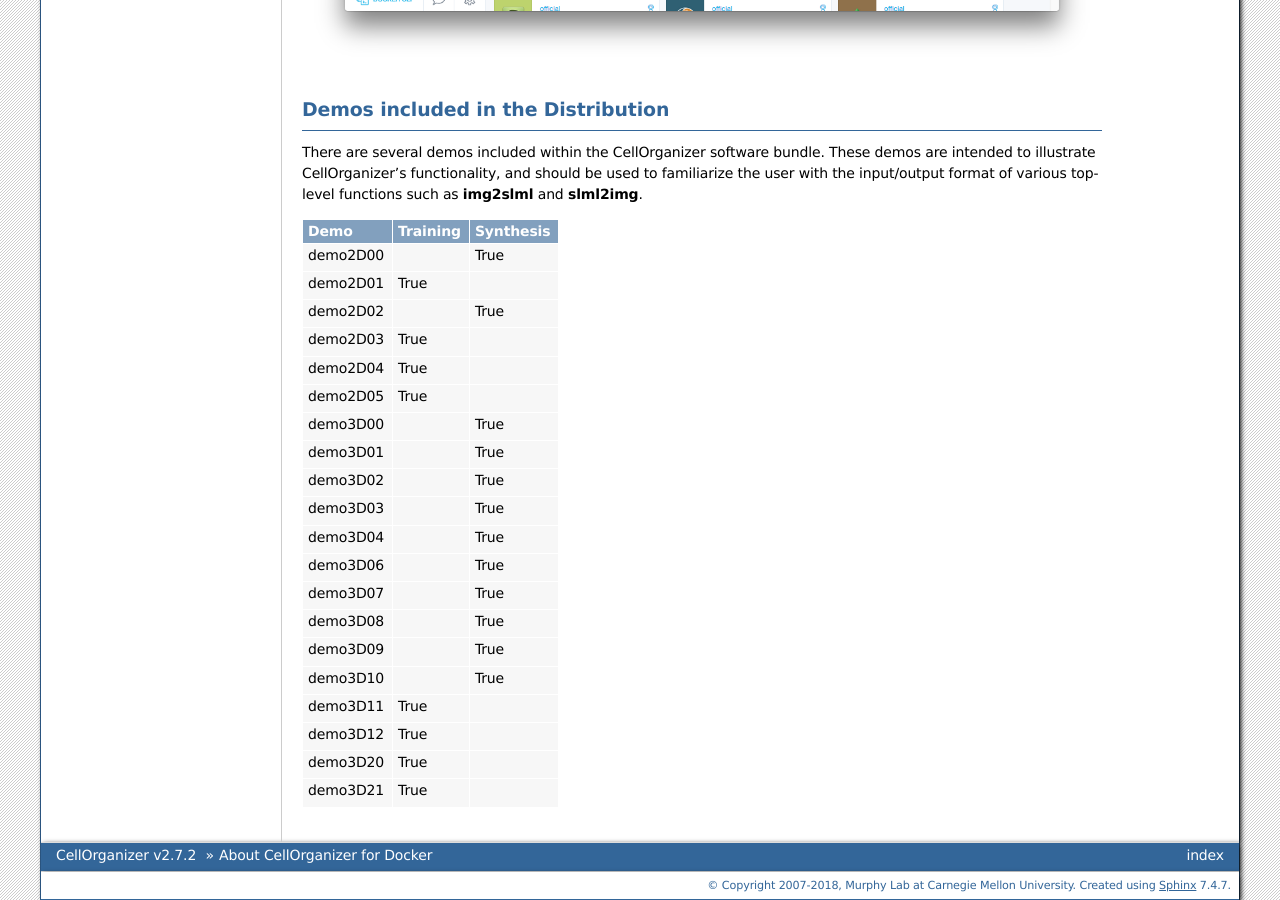
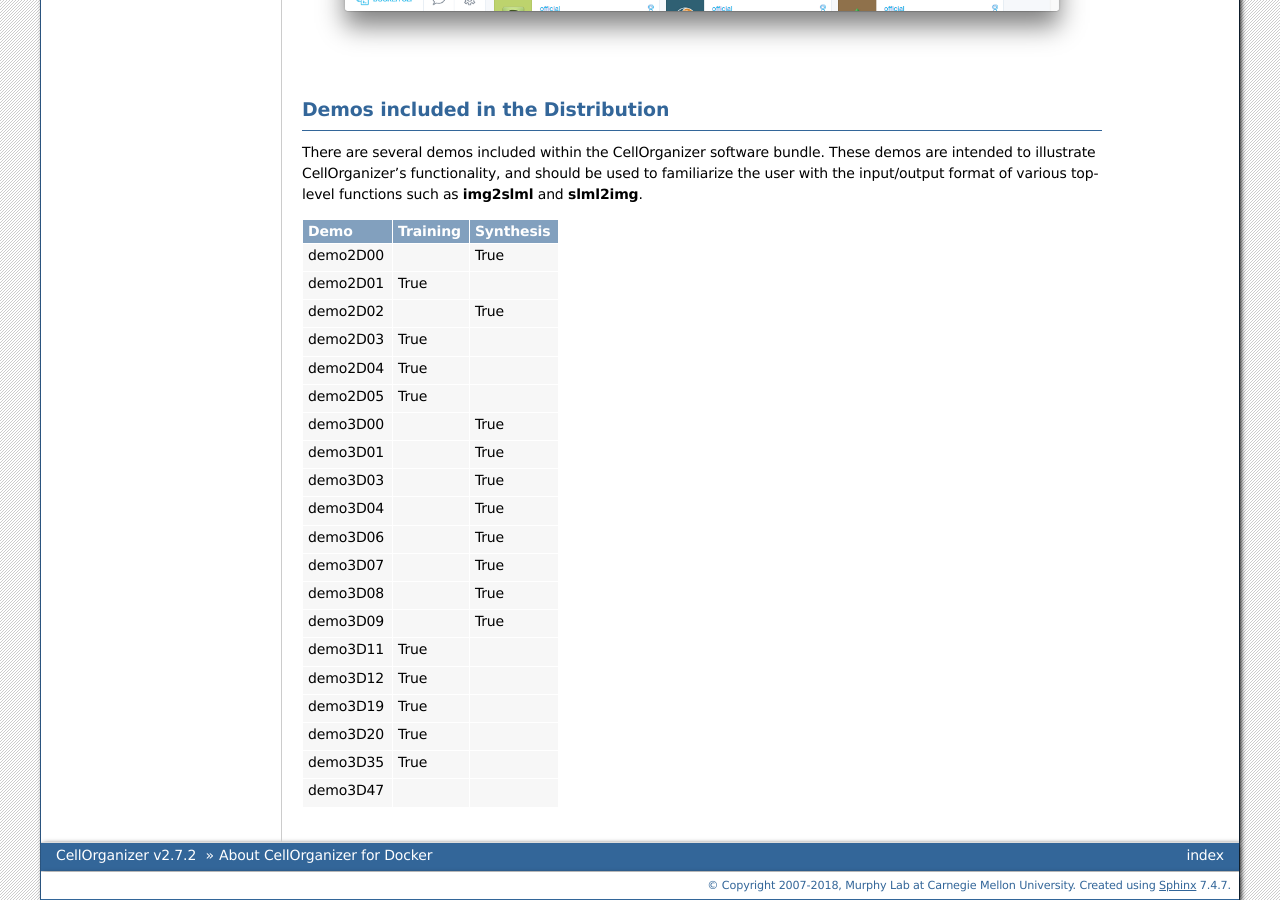
Before and after one commit to murphygroup/cellorganizer-documentation_old, a Sphinx documentation site: the page built from source/chapters/docker/index.rst, in a window 1280 px wide and 900 px high, scrolled down 2485 px. Built offline with Sphinx 7.4.7, drawn with Linux system fonts in a browser that asks for light colours.

Commit message:
Updated docs

```diff
--- a/source/chapters/docker/index.rst
+++ b/source/chapters/docker/index.rst
@@ -96,8 +96,6 @@ There are several demos included within the CellOrganizer software bundle. These
 +----------+------------+-------------+
 | demo3D01 |            | True        |
 +----------+------------+-------------+
-| demo3D02 |            | True        |
-+----------+------------+-------------+
 | demo3D03 |            | True        |
 +----------+------------+-------------+
 | demo3D04 |            | True        |
@@ -110,13 +108,15 @@ There are several demos included within the CellOrganizer software bundle. These
 +----------+------------+-------------+
 | demo3D09 |            | True        |
 +----------+------------+-------------+
-| demo3D10 |            | True        |
-+----------+------------+-------------+
 | demo3D11 | True       |             |
 +----------+------------+-------------+
 | demo3D12 | True       |             |
 +----------+------------+-------------+
+| demo3D19 | True       |             |
++----------+------------+-------------+
 | demo3D20 | True       |             |
 +----------+------------+-------------+
-| demo3D21 | True       |             |
+| demo3D35 | True       |             |
 +----------+------------+-------------+
+| demo3D47 |            |             |
++----------+------------+-------------+
```
